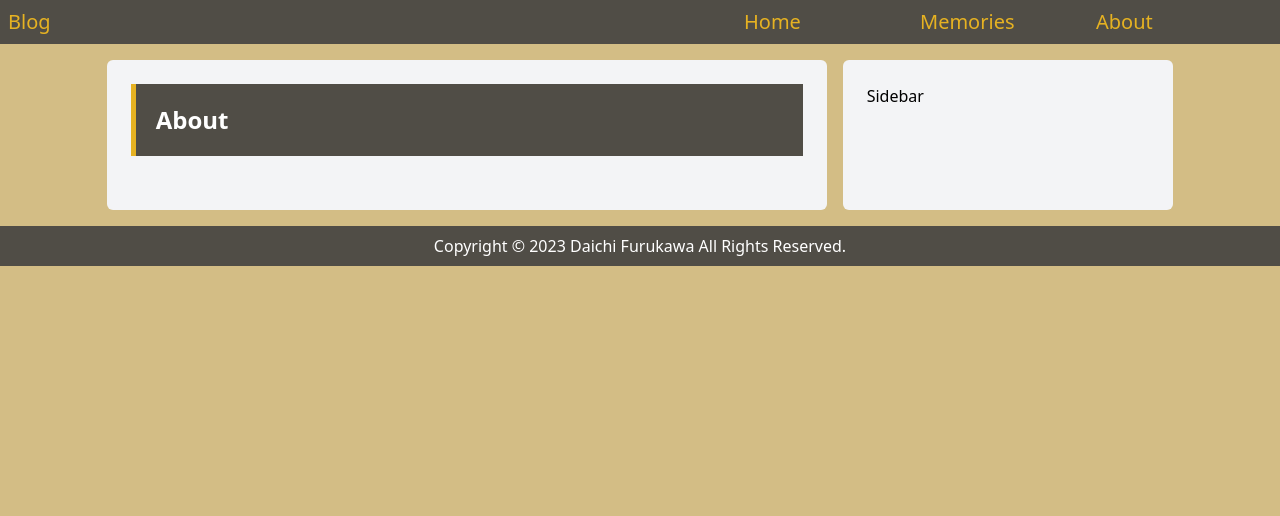
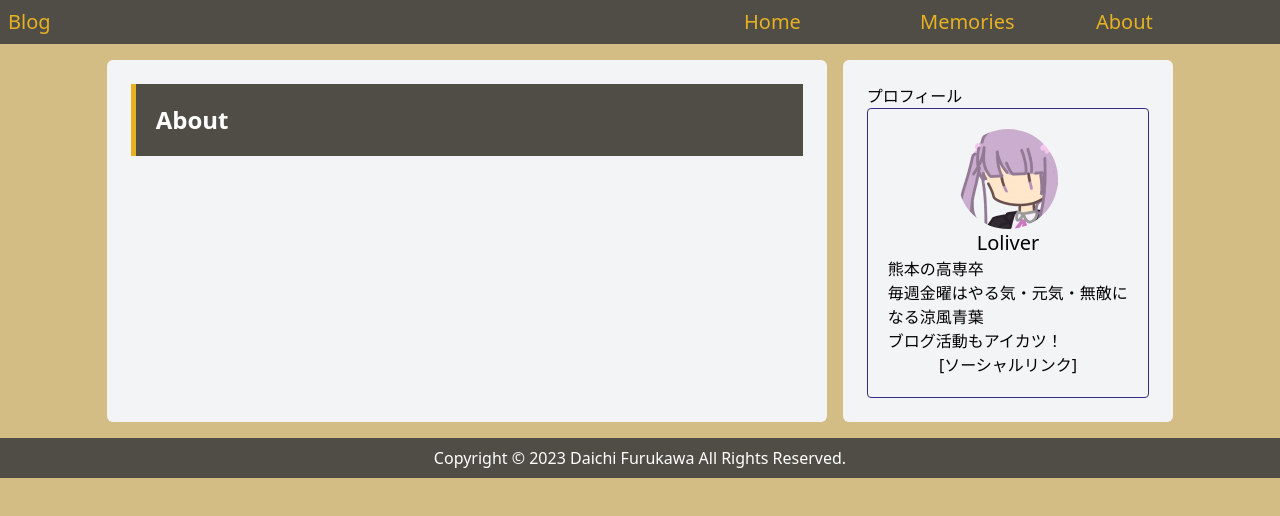
Before and after one commit to Loliver1224/blog-jamstack, a Next.js app: page /about in a window 1280 px wide. Shown: the top 516 px of the page. Built offline with nearby package versions, Linux system fonts and the light colour scheme.

Commit message:
サイドバーにプロフィール欄追加

```diff
--- a/components/Layout.tsx
+++ b/components/Layout.tsx
@@ -1,6 +1,7 @@
 import Head from 'next/head'
 import Link from 'next/link';
 import { ReactNode } from 'react'
+import Profile from '@/components/Profile';
 
 interface Props {
   children: ReactNode;
@@ -46,7 +47,7 @@ export default function Layout({ children }: Props) {
             { children }
           </div>
           <div className="bg-gray-100 lg:w-[31%] w-full p-6 rounded-md">
-            Sidebar
+            <Profile />
           </div>
         </div>
       </main>
--- /dev/null
+++ b/components/Profile.tsx
@@ -0,0 +1,24 @@
+import Image from "next/image";
+
+export default function Profile() {
+
+  return (
+    <aside>
+      <h3>プロフィール</h3>
+      <div className="text-center border border-indigo-900 rounded p-5">
+        <figure className="mx-auto w-max">
+          <Image src="/favicon.png" alt="avatar" width="100" height="100" className="rounded-full" />
+        </figure>
+        <div>
+          <div className="text-xl">Loliver</div>
+          <p className="text-left">
+            熊本の高専卒<br />
+            毎週金曜はやる気・元気・無敵になる涼風青葉<br />
+            ブログ活動もアイカツ！
+          </p>
+          <div>[ソーシャルリンク]</div>
+        </div>
+      </div>
+    </aside>
+  );
+}
```
